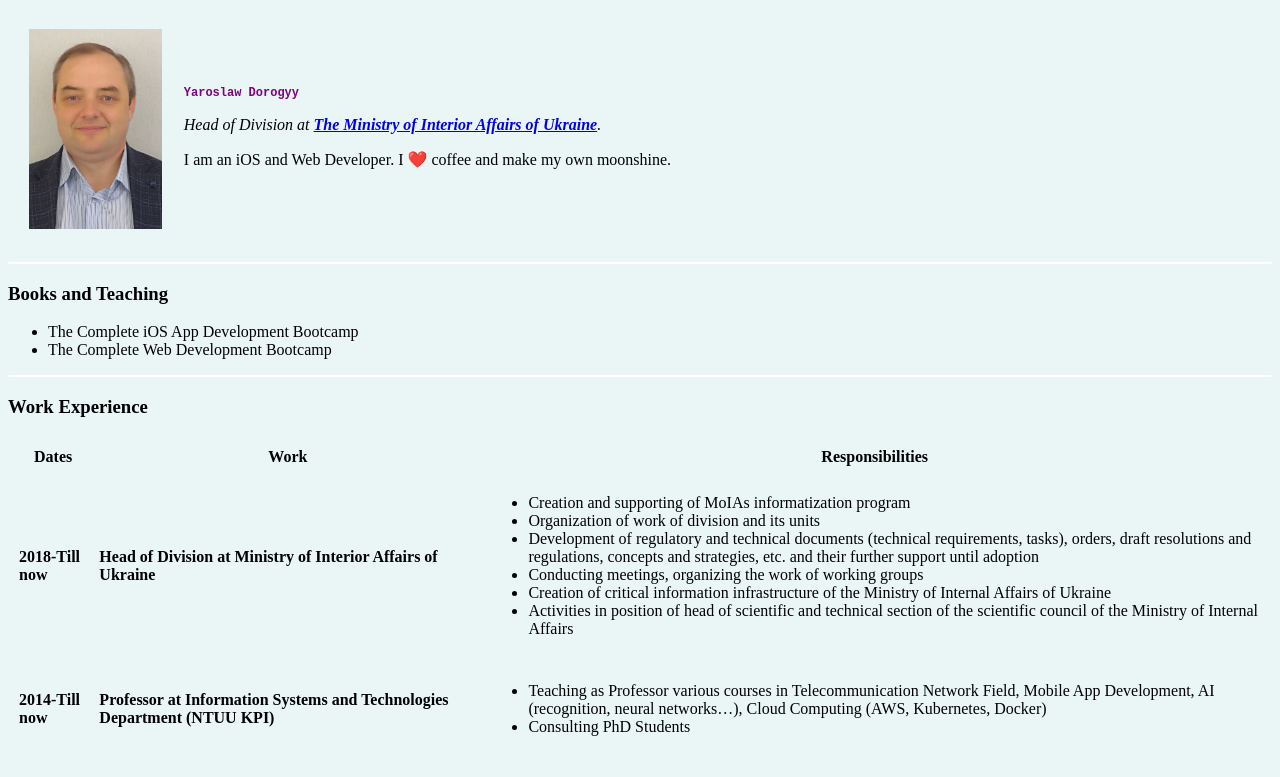
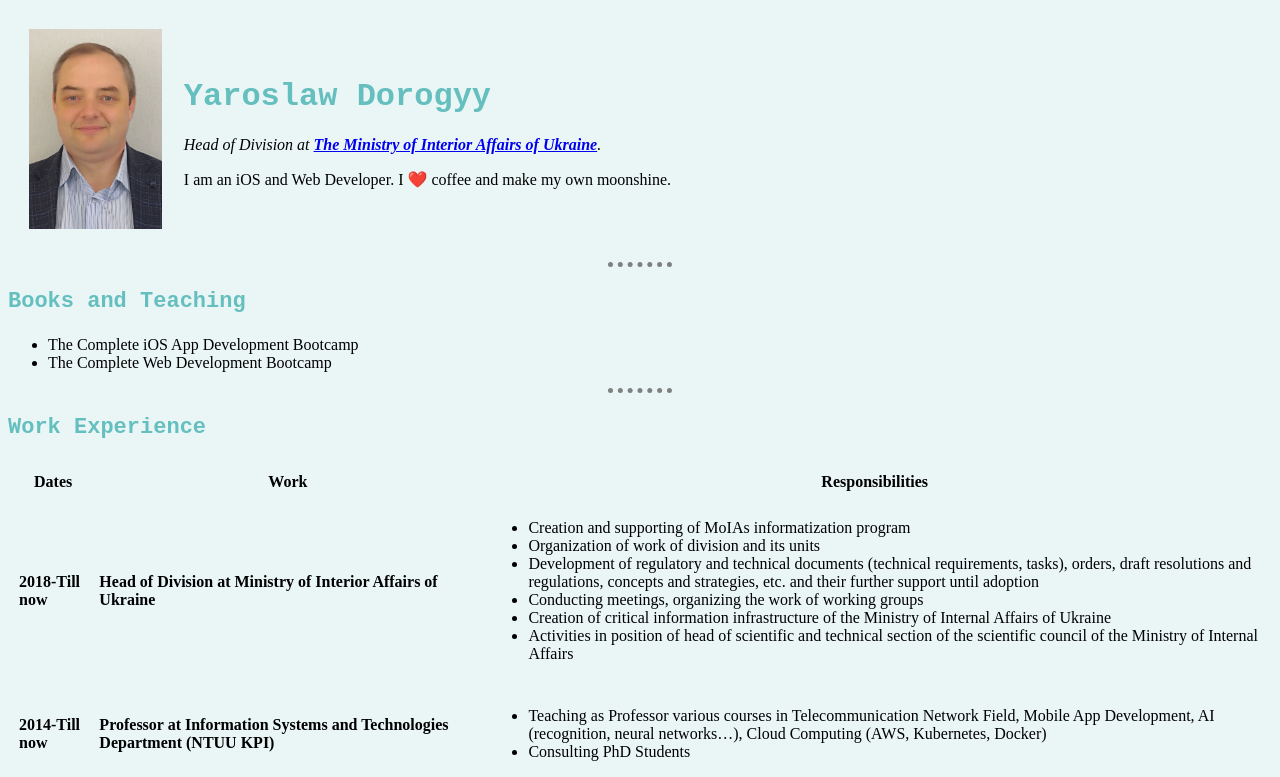
Before and after one commit to argusyk/cv, a plain HTML site: page index.html in a window 1280 px wide. Shown: the top 777 px of the page. Drawn offline with Linux system fonts and the light colour scheme.

Commit message:
Сss modified!

```diff
--- a/css/style.css
+++ b/css/style.css
@@ -3,9 +3,11 @@ body {
 }
 
 hr {
-    background-color: white;
     border-style: none;
-    height: 2px;
+    border-top-style: dotted;
+    border-color: grey;
+    border-width: 5px;
+    width: 5%;
 }
 
 img {
@@ -13,9 +15,15 @@ img {
 }
 
 h1 {
-    color: purple;
+    color: #66bfbf;
     font-family: 'Courier New', Courier, monospace;
-    font-size: 12px;
+    font-size: 32px;
+}
+
+h3 {
+    color: #66bfbf;
+    font-family: 'Courier New', Courier, monospace;
+    font-size: 22px;
 }
 
 #header1 {
```
Also changed, not shown: contact-me.html (+1 -0 lines), hobbies.html (+1 -1 lines).
